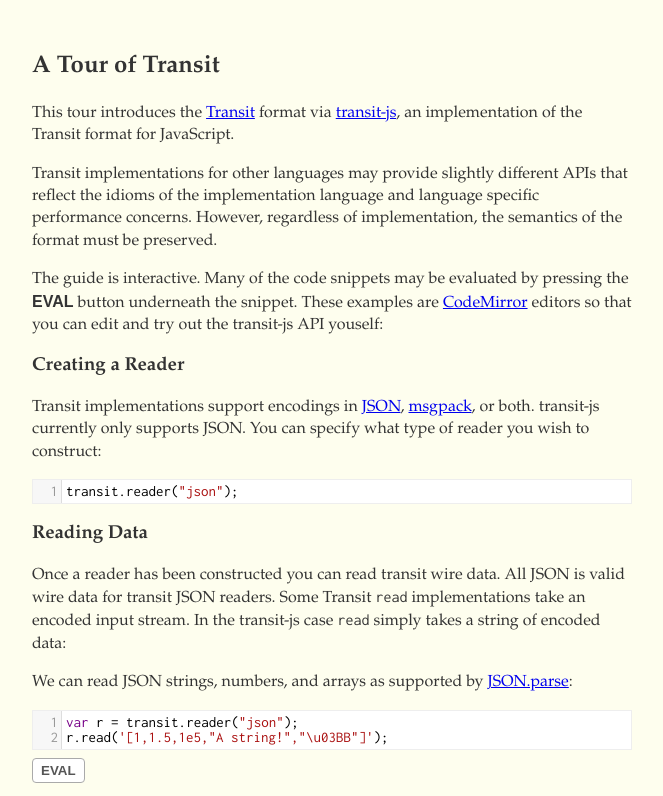
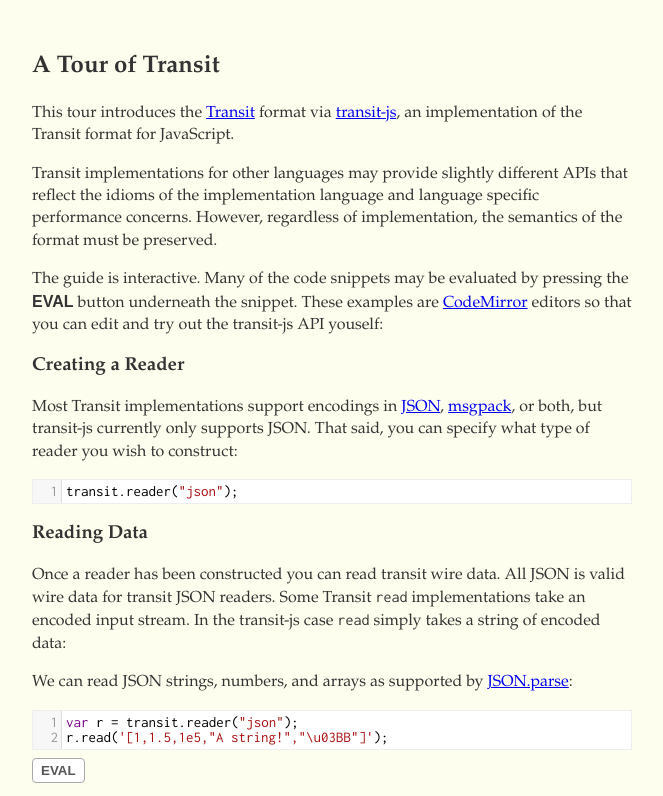
Before and after one commit to cognitect/transit-tour, a website: page index.html in a window 1280 px wide. Shown: the top 796 px of the page, without its empty margins (308-971 px from the left). Drawn offline with Linux system fonts and the light colour scheme.

Commit message:
Modified index.html
Highlighting that the current impl only supports JSON.

```diff
--- a/index.html
+++ b/index.html
@@ -39,11 +39,11 @@
                 </p>
                 <h3>Creating a Reader</h3>
                 <p>
-                    Transit implementations support encodings in
+                    Most Transit implementations support encodings in
                     <a target="_blank" href="http://json.org">JSON</a>,
                     <a target="_blank" href="http://msgpack.org">msgpack</a>,
-                    or both. transit-js currently only supports
-                    JSON. You can specify what type of reader you wish
+                    or both, but transit-js currently only supports
+                    JSON. That said, you can specify what type of reader you wish
                     to construct:
                 </p>
                 <textarea id="create">transit.reader("json");</textarea>
```
